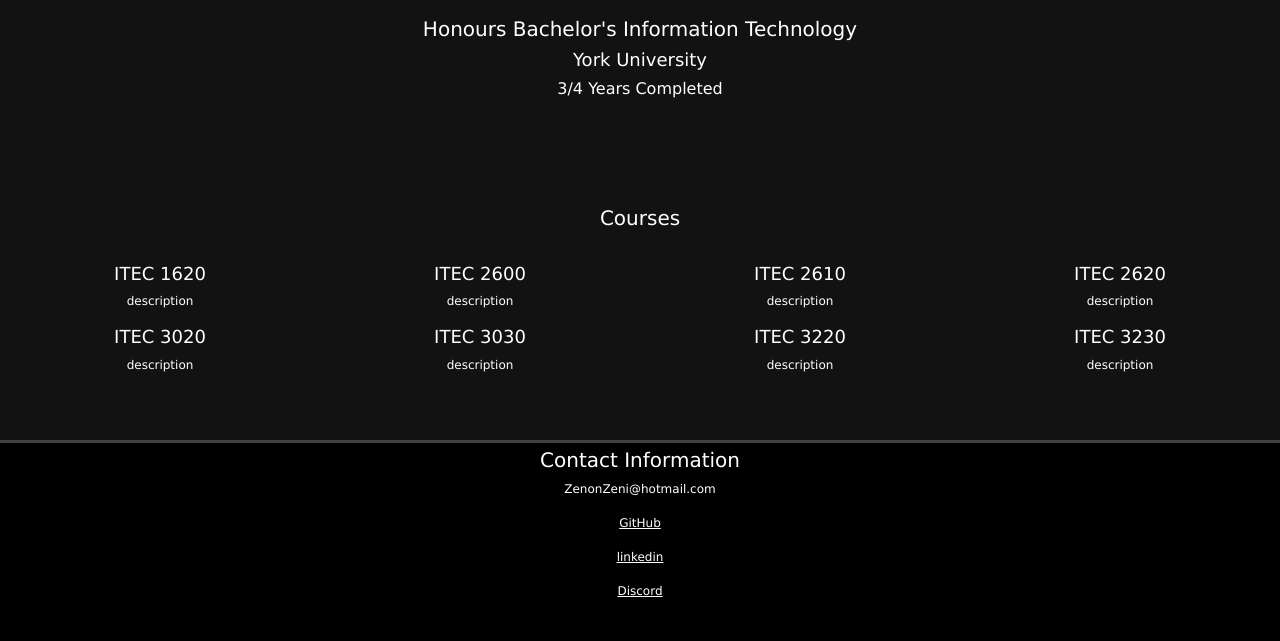
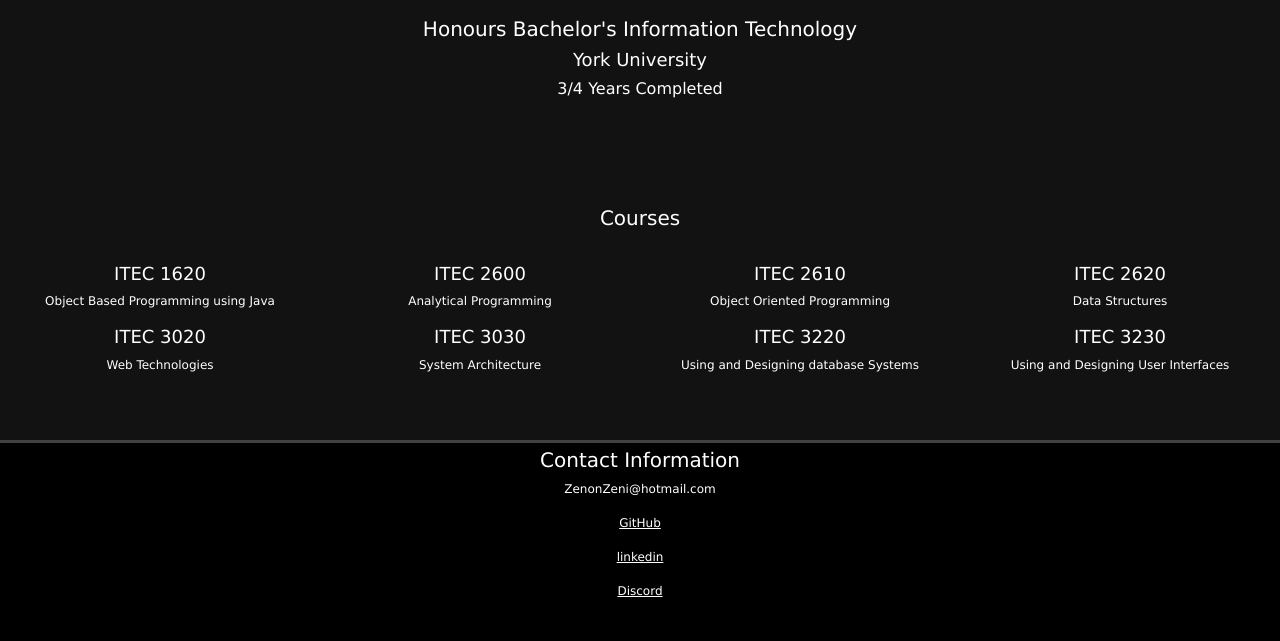
Before and after one commit to ZenonZeni/My-Personal-Website, a PHP site: the page made by Education Page Personal Website.html in a window 1280 px wide. Shown: the part 164-805 px from the top of the page. Run offline with PHP 8.4, Linux system fonts and the light colour scheme.

Commit message:
Added content to education and css changes

```diff
--- a/Css/default.css
+++ b/Css/default.css
@@ -46,7 +46,7 @@ a:link{
 #mySidepanel{
 	height: 100%;
 	width: 0px;
-	position: absolute;
+	position: fixed;
 	z-index: 1;
 	top: 0;
 	left: 0;
--- a/Css/mystyle.css
+++ b/Css/mystyle.css
@@ -48,7 +48,7 @@ p{
 	max-width:100%;
 }
 
-.homebtn{
+.navButtons{
 	visibility: hidden;
 }
 
@@ -72,7 +72,7 @@ a:link{
 #mySidepanel{
 	height: 100%;
 	width: 0;
-	position: absolute;
+	position: fixed;
 	z-index: 1;
 	top: 0;
 	left: 0;
--- a/Education Page Personal Website.html
+++ b/Education Page Personal Website.html
@@ -53,35 +53,37 @@
 				<div class="row">
 					<div class="col-sm-3">
 							<h2> ITEC 1620 </h2>
-							<p> description </p>
+							<p> Object Based Programming using Java </p>
 					</div>
 					<div class="col-sm-3">
 							<h2> ITEC 2600 </h2>
-							<p> description </p>
+							<p> Analytical Programming </p>
 					</div>
 					<div class="col-sm-3">
 							<h2> ITEC 2610 </h2>
-							<p> description </p>
+							<p> Object Oriented Programming </p>
 					</div>
 					<div class="col-sm-3">
 							<h2> ITEC 2620 </h2>
-							<p> description </p>
+							<p> Data Structures </p>
 					</div>
 					<div class="col-sm-3">
 							<h2> ITEC 3020 </h2>
-							<p> description </p>
+							<p> Web Technologies </p>
 					</div>
 					<div class="col-sm-3">
 							<h2> ITEC 3030 </h2>
-							<p> description </p>
+							<p> System Architecture </p>
 					</div>
 					<div class="col-sm-3">
 							<h2> ITEC 3220 </h2>
-							<p> description </p>
+							<p> Using and Designing database Systems </p>
 					</div>
 					<div class="col-sm-3">
 							<h2> ITEC 3230 </h2>
-							<p> description </p>
+							<p> Using and Designing User Interfaces </p>
+					</div>
+					<div>
 					</div>
 				</div>
 			</div>
```
